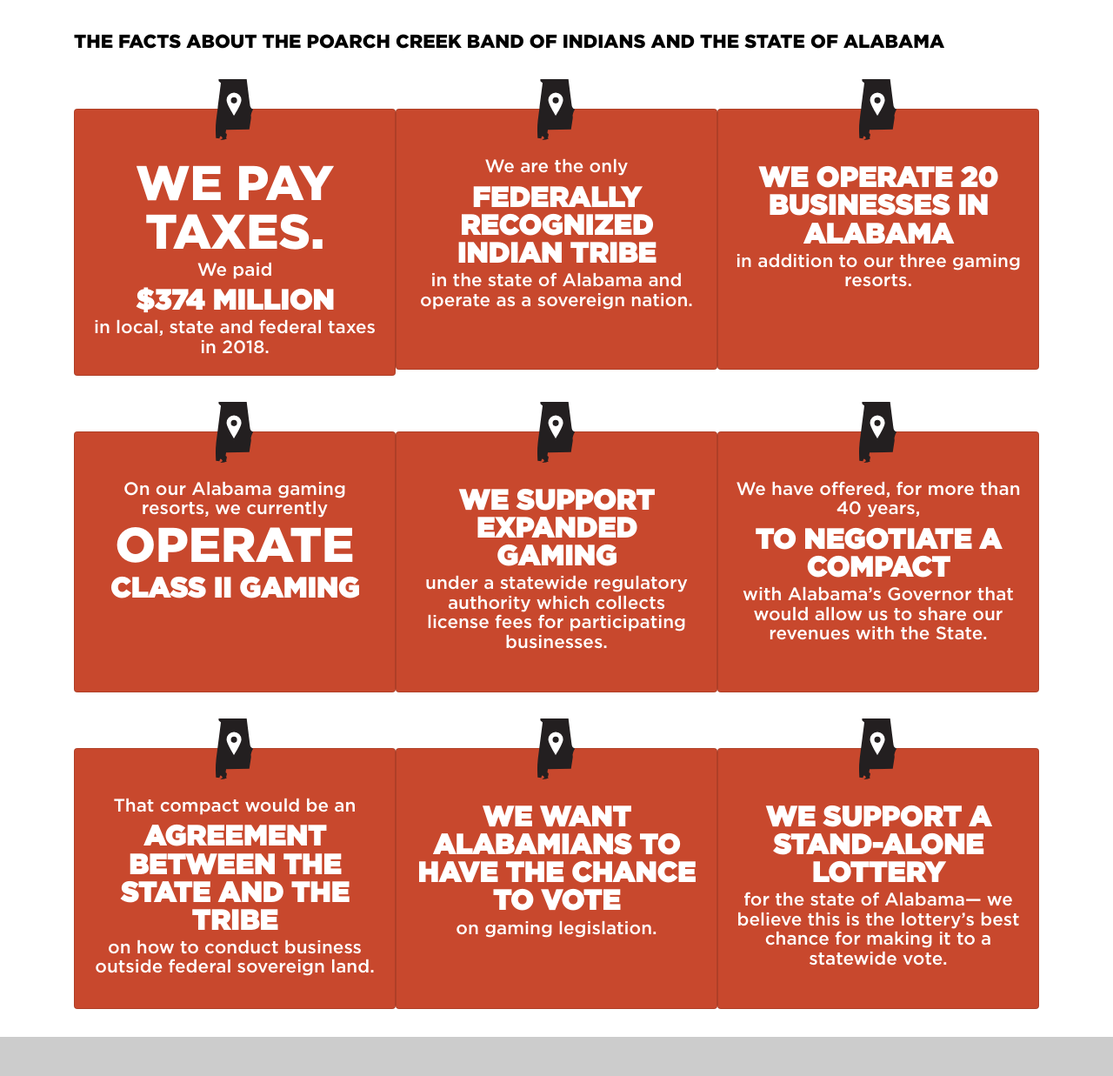
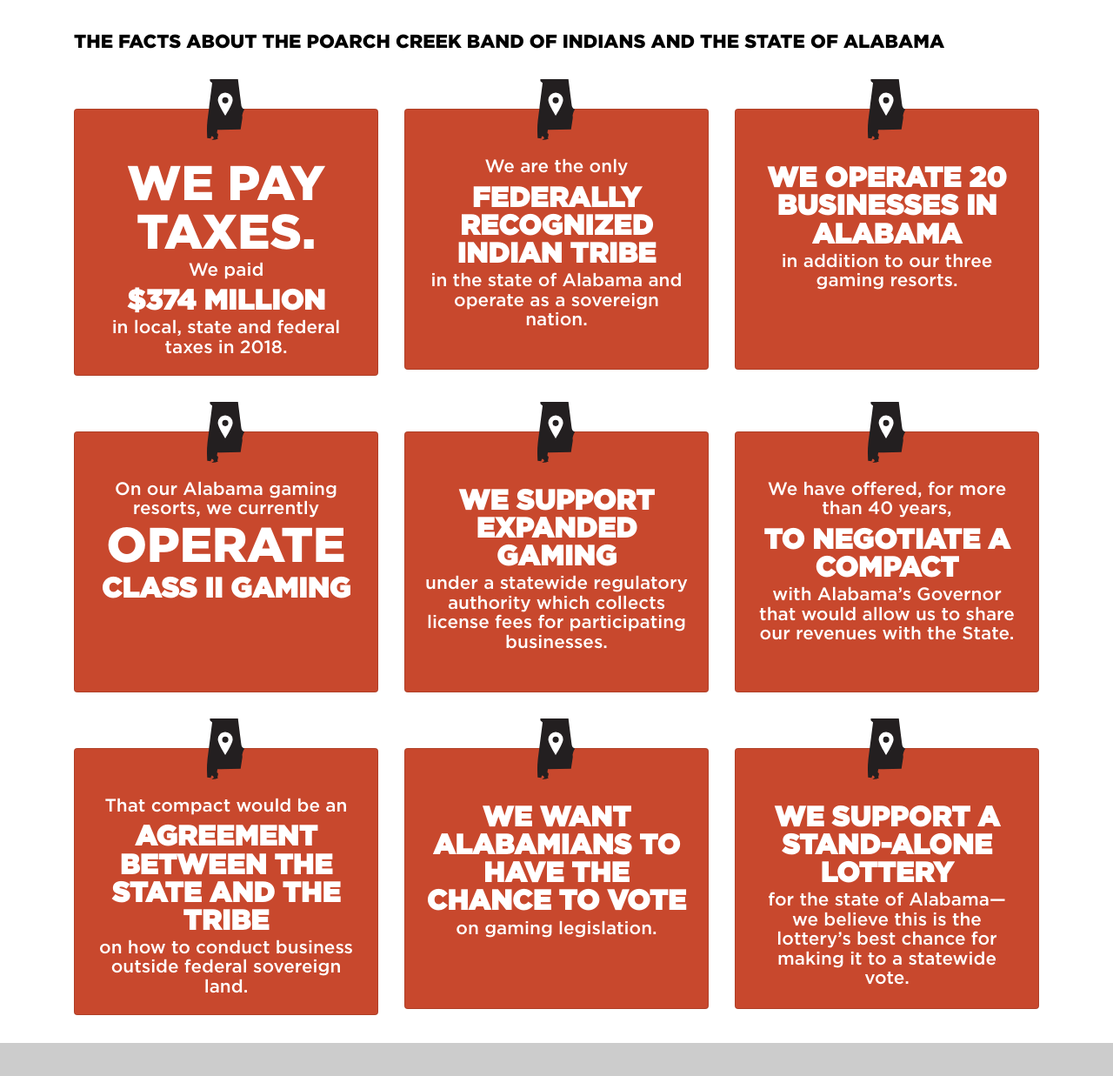
Before and after one commit to mfi-dev/pci-gaming-template, a plain HTML site: page facts.html in a window 1280 px wide. Shown: the part 131-1368 px from the top of the page at 87% size. Drawn offline with nearby package versions, Linux system fonts and the light colour scheme.

Commit message:
welcome back, gutters

```diff
--- a/facts.html
+++ b/facts.html
@@ -19,7 +19,7 @@
                 <p>We believe it is important to communicate openly about who we are as a people, the positive economic impact our businesses make, and what our dreams are for the State we love. The Poarch Creek Band of Indians are an active partner in the state of Alabama, contributing to economic, educational, social and cultural projects benefiting both Tribal Members and residents of local communities and neighboring towns.</p>
             </div>
             <h2>The facts about the Poarch Creek Band of Indians and the State of Alabama</h2>
-            <div class="row no-gutters">
+            <div class="row">
                 <div class="col-lg-4">
                     <div class="card card--dark">
                         <div class="card-header"></div>
@@ -45,7 +45,7 @@
                     </div>
                 </div>
             </div>
-            <div class="row no-gutters">
+            <div class="row">
                 <div class="col-lg-4">
                     <div class="card card--light">
                         <div class="card-header"></div>
@@ -71,7 +71,7 @@
                     </div>
                 </div>
             </div>
-            <div class="row no-gutters">
+            <div class="row">
                 <div class="col-lg-4">
                     <div class="card card--dark">
                         <div class="card-header"></div>
```
